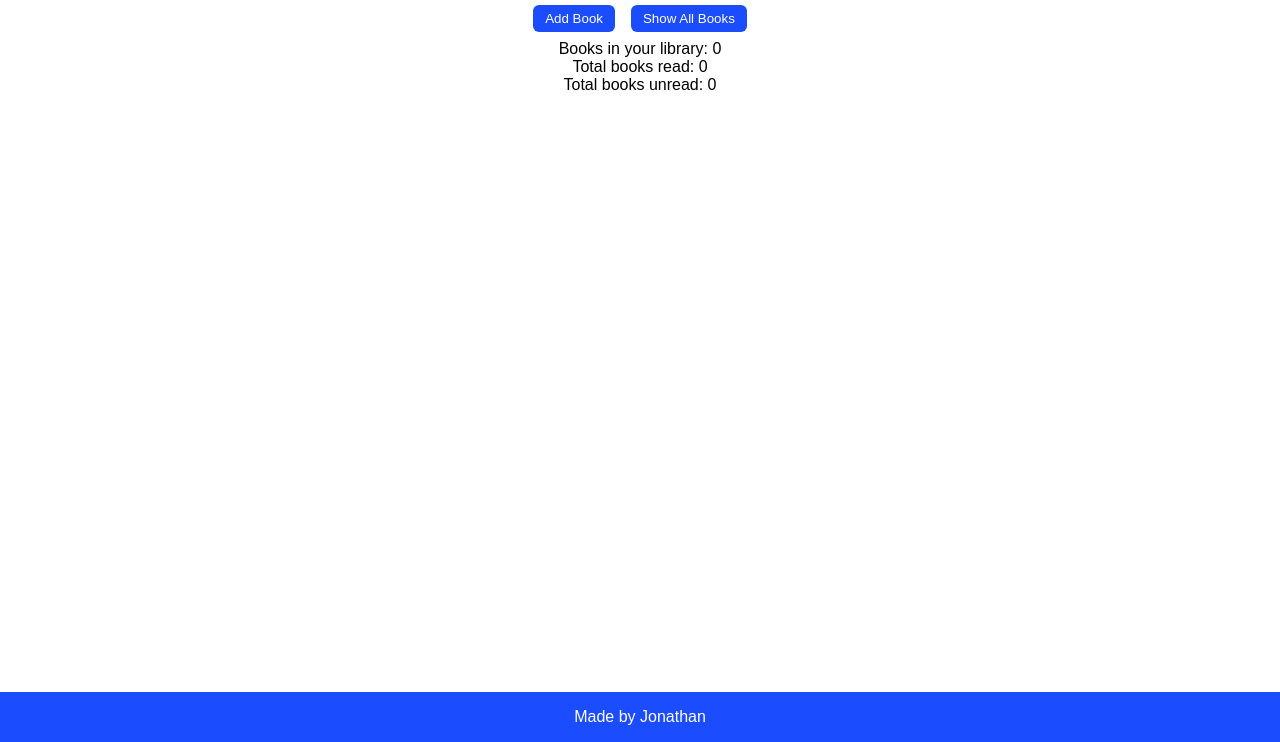
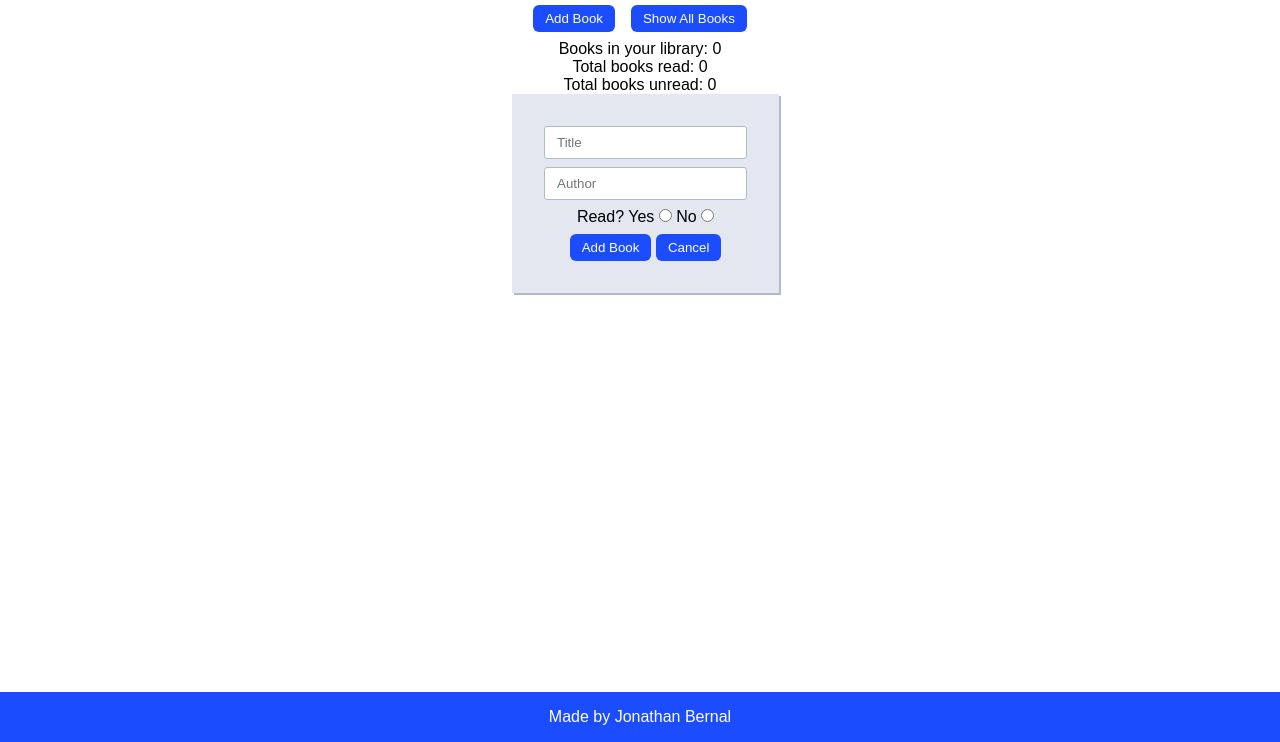
Before and after one commit to jonathanbernal/library, a website: page index.html in a window 1280 px wide. Shown: the part 58-800 px from the top of the page. Drawn offline with Linux system fonts and the light colour scheme.

Commit message:
Add dialog with style to prompt the user to enter a book

```diff
--- a/index.html
+++ b/index.html
@@ -34,8 +34,31 @@
         </div> -->
     </div>
 
+    <!-- dialog is opened while working on the UI-->
+    <dialog class="add-book-dialog" open>
+        <form>
+          <input type="text" name="book-title" placeholder="Title">
+          <input type="text" name="book-author"
+                 placeholder="Author">
+          <label>Read?
+            <label>
+                Yes
+                <input type="radio" name="read" value="yes">
+            </label>
+            <label>
+                No
+                <input type="radio" name="read" value="no">
+            </label>
+          </label>
+          <div>
+            <button type="submit" class="btn" id="submit">Add Book</button>
+            <button type="button" class="btn">Cancel</button>
+          </div>
+        </form>
+      </dialog>
+
     <footer>
-        <p>Made by Jonathan</p>
+        <p>Made by Jonathan Bernal</p>
     </footer>
 </body>
 </html>
--- a/style.css
+++ b/style.css
@@ -3,6 +3,8 @@
 :root {
     --button-primary-color: #1B4DFF;
     --white-color: #FFFFFF;
+    --slate-color: #AFBACA;
+    --slate-secondary-color: #5E718D;
     font-family: 'Poppins', sans-serif;
 }
 
@@ -74,6 +76,33 @@ header > h1 {
     align-items: center;
 }
 
+.add-book-dialog {
+    position: relative;
+    top: -10%;
+    left: 40%;
+    padding: 2rem;
+    background-color: #E4E6F0;
+    border-style: none;
+    box-shadow: 2px 2px var(--slate-color);
+}
+
+.add-book-dialog form{
+    display: flex;
+    flex-direction: column;
+    align-items: center;
+    gap: 0.5rem;
+}
+
+.add-book-dialog form input[type="text"] {
+    padding: 0.5rem 0.75rem;
+    border: solid 1px var(--slate-color);
+    border-radius: 3px;
+}
+
+form input[type="text"]:focus {
+    outline: solid 1px var(--slate-secondary-color);
+}
+
 footer {
     display: flex;
     justify-content: center;
```
